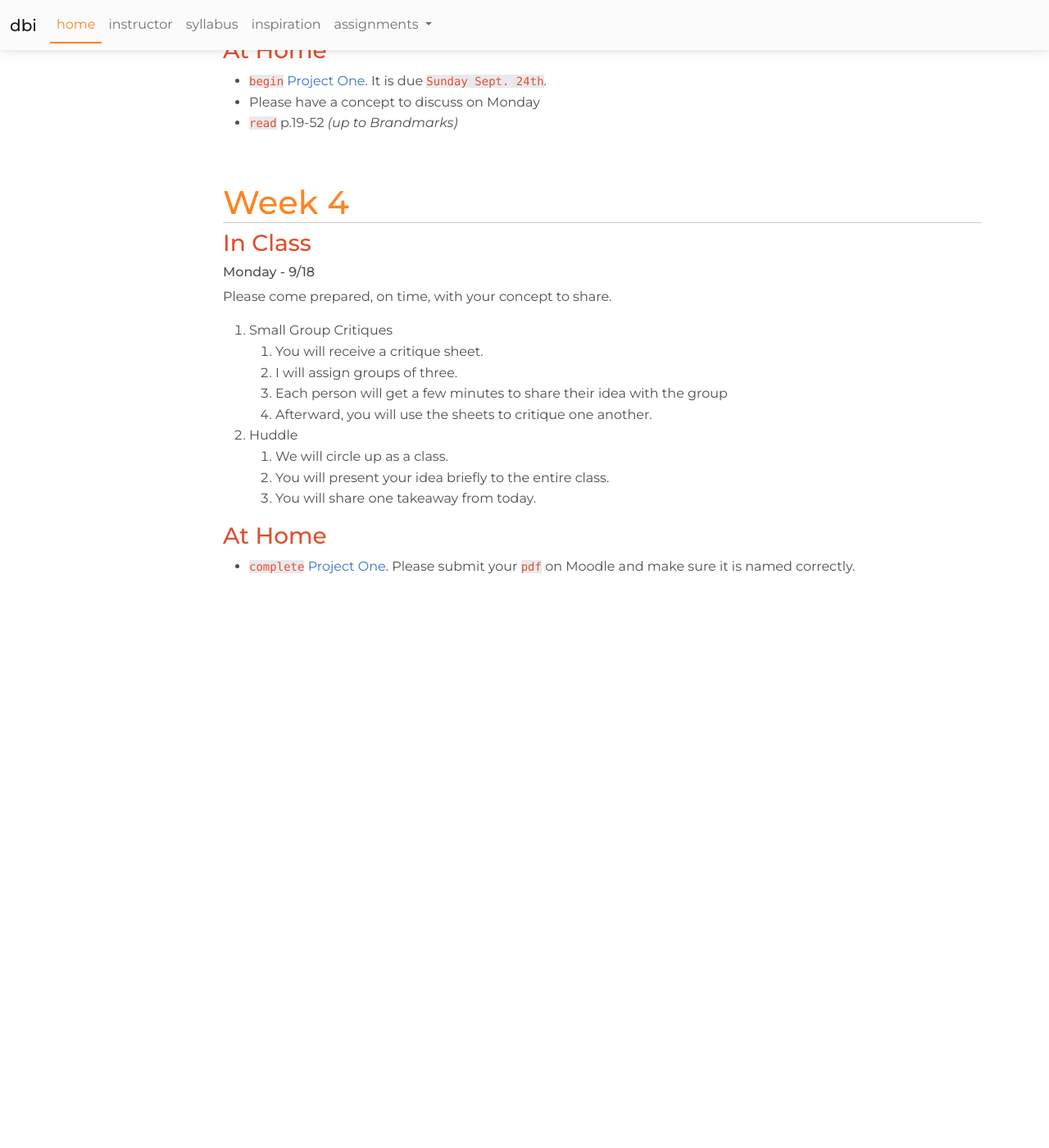
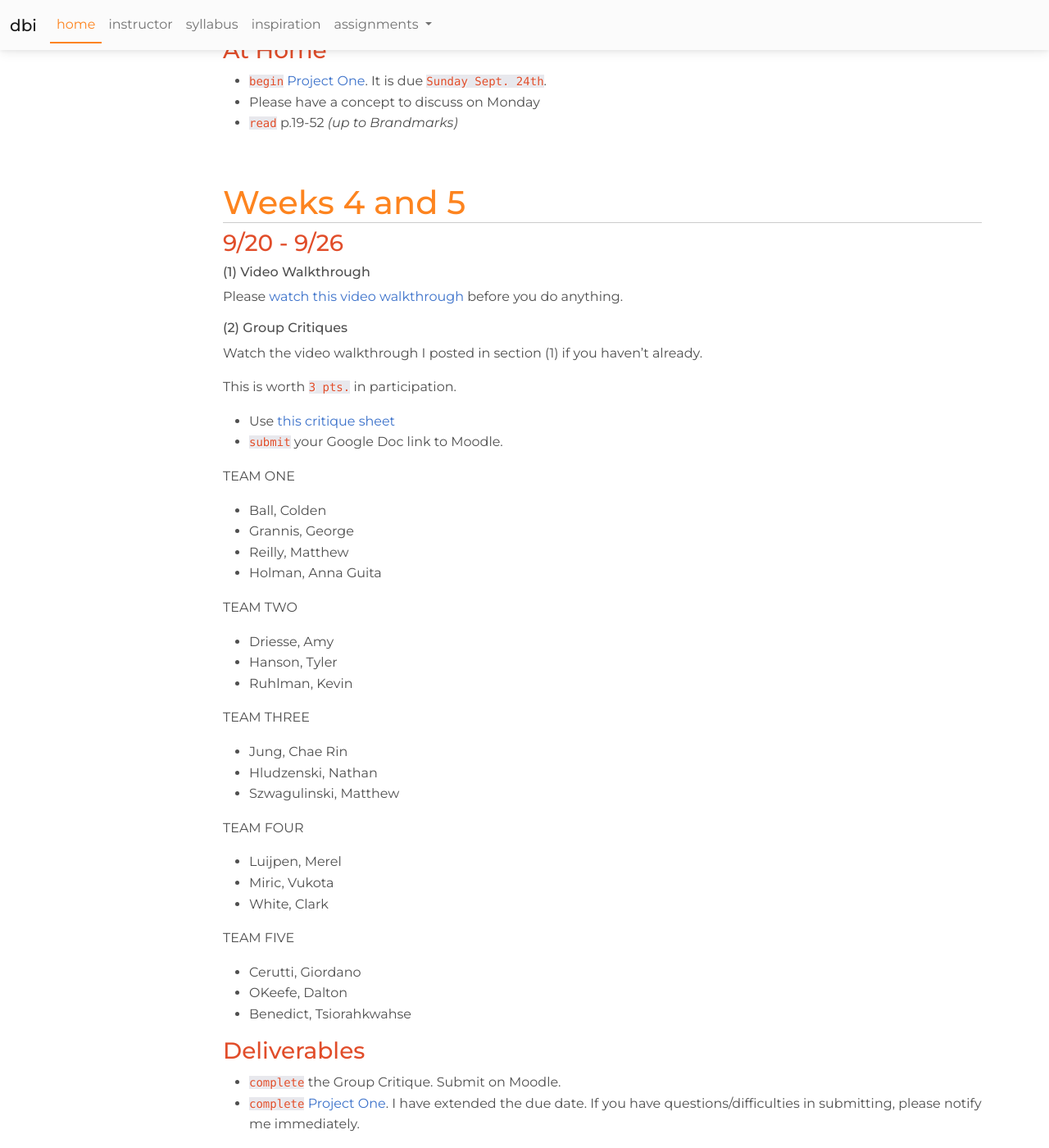
Before and after one commit to nicnosis/cu-courses, a Jekyll site: the page built from fa23/dbi/index.md, in a window 1280 px wide and 1400 px high, scrolled down 2543 px. Shown: the whole window at 82% size. Built offline with Jekyll 4.4.1, drawn with Linux system fonts in a browser that asks for light colours; nearby versions of some CDN libraries; before the commit the page ends 3263 px from its top, so only the background shows below that.

Commit message:
dbi walkthrough push

```diff
--- a/fa23/dbi/index.md
+++ b/fa23/dbi/index.md
@@ -100,21 +100,47 @@ course: 'dbi'
 * Please have a concept to discuss on Monday
 * `read` p.19-52 _(up to Brandmarks)_
 
-## Week 4
-### In Class
-#### Monday - 9/18
-Please come prepared, on time, with your concept to share.
+## Weeks 4 and 5
 
-1. Small Group Critiques
-    1. You will receive a critique sheet.
-    2. I will assign groups of three.
-    3. Each person will get a few minutes to share their idea with the group
-    4. Afterward, you will use the sheets to critique one another.
-2. Huddle
-    1. We will circle up as a class.
-    2. You will present your idea briefly to the entire class.
-    3. You will share one takeaway from today.
+### 9/20 - 9/26
 
+#### (1) Video Walkthrough
+Please [watch this video walkthrough](https://youtu.be/qO2iEvtHbOo) before you do anything.
 
-### At Home
- * `complete` [Project One](assignments/p1.html). Please submit your `pdf` on Moodle and make sure it is named correctly.
+#### (2) Group Critiques
+Watch the video walkthrough I posted in section (1) if you haven't already.
+
+This is worth `3 pts.` in participation.
+
+* Use [this critique sheet](https://docs.google.com/document/d/1X42lXyvnaECECmpliGzxSlYVsArVK9oJdSd1QyhyFIs/edit?usp=sharing)
+* `submit` your Google Doc link to Moodle.
+
+TEAM ONE
+* Ball, Colden
+* Grannis, George
+* Reilly, Matthew
+* Holman, Anna Guita
+
+TEAM TWO
+* Driesse, Amy
+* Hanson, Tyler
+* Ruhlman, Kevin
+
+TEAM THREE
+* Jung, Chae Rin
+* Hludzenski, Nathan
+* Szwagulinski, Matthew
+
+TEAM FOUR
+* Luijpen, Merel
+* Miric, Vukota
+* White, Clark
+
+TEAM FIVE
+* Cerutti, Giordano
+* OKeefe, Dalton
+* Benedict, Tsiorahkwahse
+
+### Deliverables
+* `complete` the Group Critique. Submit on Moodle.
+* `complete` [Project One](assignments/p1.html). I have extended the due date. If you have questions/difficulties in submitting, please notify me immediately.
```
Also changed, not shown: fa23/dbi/assignments/p1.md (+1 -1 lines), fa23/iaa/index.md (+3 -4 lines), fa23/ind/index.md (+4 -4 lines).
